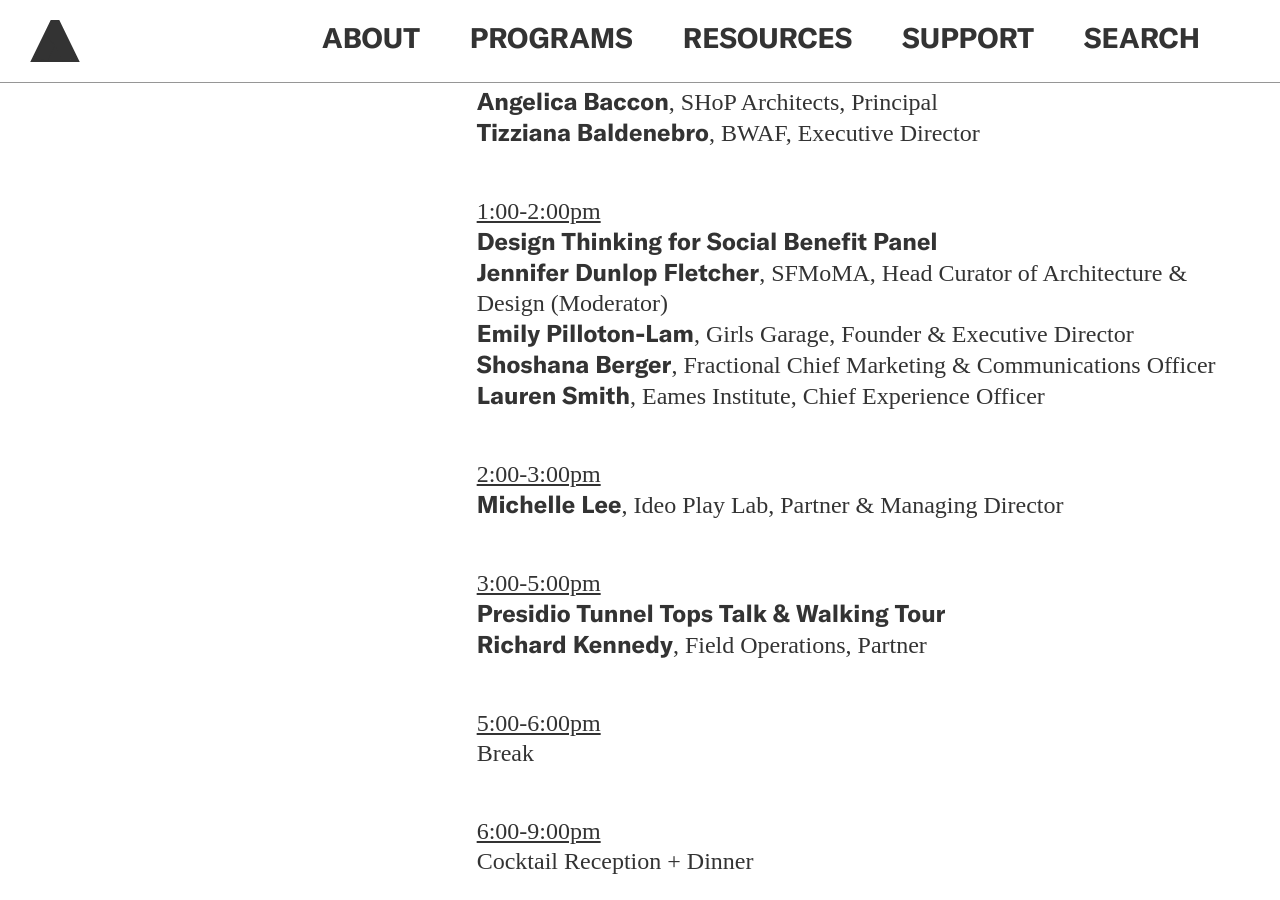
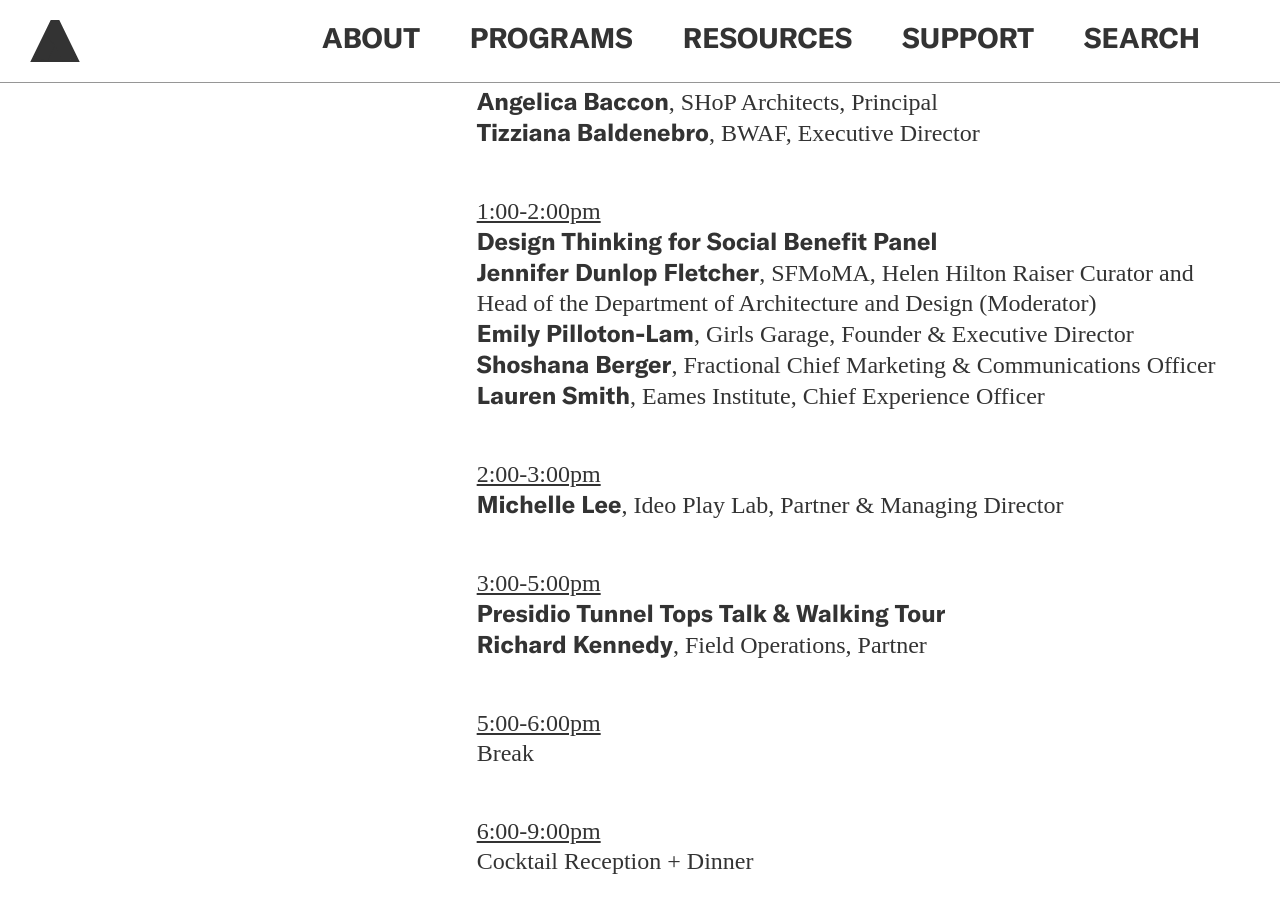
Before and after one commit to jengalas/bwaf-bbw, a Jekyll site: the page built from _programs/industry-leaders-roundtable-retreat.md, in a window 1280 px wide and 900 px high, scrolled down 1829 px. Built offline with Jekyll 4.4.1, drawn with Linux system fonts in a browser that asks for light colours; nearby versions of some CDN libraries; some web fonts are replaced.

Commit message:
Updated 1 file via CloudCannon.

```diff
--- a/_programs/industry-leaders-roundtable-retreat.md
+++ b/_programs/industry-leaders-roundtable-retreat.md
@@ -88,9 +88,10 @@
 
 
       <u>1:00-2:00pm<br /></u>**Design Thinking for Social Benefit
-      Panel<br>Jennifer Dunlop Fletcher**, SFMoMA, Head Curator of Architecture
-      & Design (Moderator)<br>**Emily Pilloton-Lam**, Girls Garage, Founder &
-      Executive Director**<br>Shoshana Berger**, Fractional Chief Marketing &
+      Panel<br>Jennifer Dunlop Fletcher**, SFMoMA, Helen Hilton Raiser Curator
+      and Head of the Department of Architecture and Design
+      (Moderator)<br>**Emily Pilloton-Lam**, Girls Garage, Founder & Executive
+      Director**<br>Shoshana Berger**, Fractional Chief Marketing &
       Communications Officer**<br>Lauren Smith**, Eames Institute, Chief
       Experience Officer
 
```
